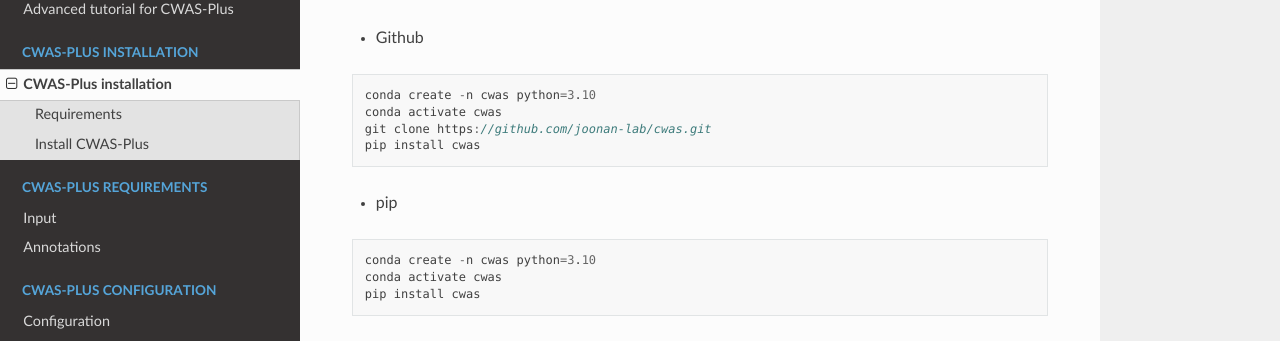
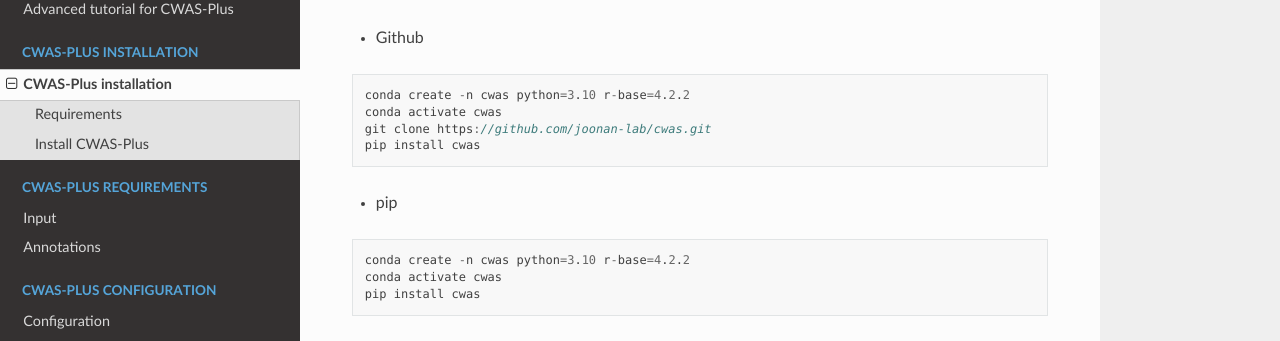
Before and after one commit to joonan-lab/cwas, a Sphinx documentation site: the page built from docs/install/installation.rst, in a window 1280 px wide and 900 px high, scrolled down 1040 px. Shown: the part 172-513 px from the top of the window. Built offline with Sphinx 7.4.7 and the Read the Docs theme 2.0.0, drawn with Linux system fonts in a browser that asks for light colours.

Commit message:
Conda environment with R

```diff
--- a/docs/install/installation.rst
+++ b/docs/install/installation.rst
@@ -70,7 +70,7 @@
 
 .. code-block:: solidity
 
-    conda create -n cwas python=3.10
+    conda create -n cwas python=3.10 r-base=4.2.2
     conda activate cwas
     git clone https://github.com/joonan-lab/cwas.git
     pip install cwas
@@ -79,7 +79,7 @@
 
 .. code-block:: solidity
 
-    conda create -n cwas python=3.10
+    conda create -n cwas python=3.10 r-base=4.2.2
     conda activate cwas
     pip install cwas
 
--- a/docs/quickstart/advanced_tutorial.rst
+++ b/docs/quickstart/advanced_tutorial.rst
@@ -92,7 +92,7 @@
 
   .. code-block:: solidity
 
-    conda create -n cwas python=3.10
+    conda create -n cwas python=3.10 r-base=4.2.2
     conda activate cwas
     git clone https://github.com/joonan-lab/cwas.git
     pip install cwas
@@ -101,7 +101,7 @@
 
   .. code-block:: solidity
 
-    conda create -n cwas python=3.10
+    conda create -n cwas python=3.10 r-base=4.2.2
     conda activate cwas
     pip install cwas
 
--- a/docs/quickstart/quick_tutorial.rst
+++ b/docs/quickstart/quick_tutorial.rst
@@ -17,7 +17,7 @@
 
   .. code-block:: solidity
 
-    conda create -n cwas python=3.10
+    conda create -n cwas python=3.10 r-base=4.2.2
     conda activate cwas
     git clone https://github.com/joonan-lab/cwas.git
     pip install cwas
@@ -27,7 +27,7 @@
 
   .. code-block:: solidity
 
-    conda create -n cwas python=3.10
+    conda create -n cwas python=3.10 r-base=4.2.2
     conda activate cwas
     pip install cwas
     cwas start
```
